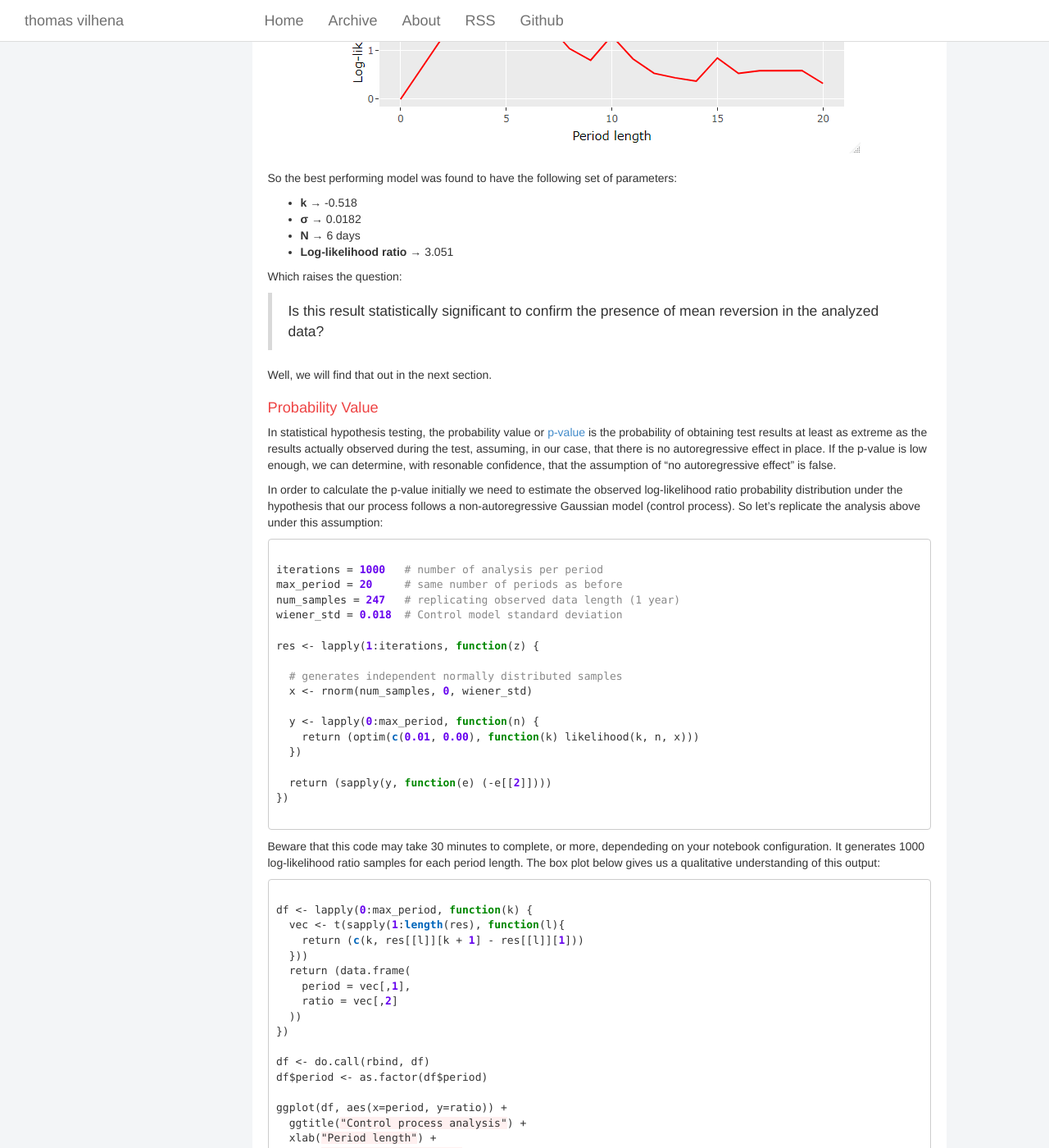
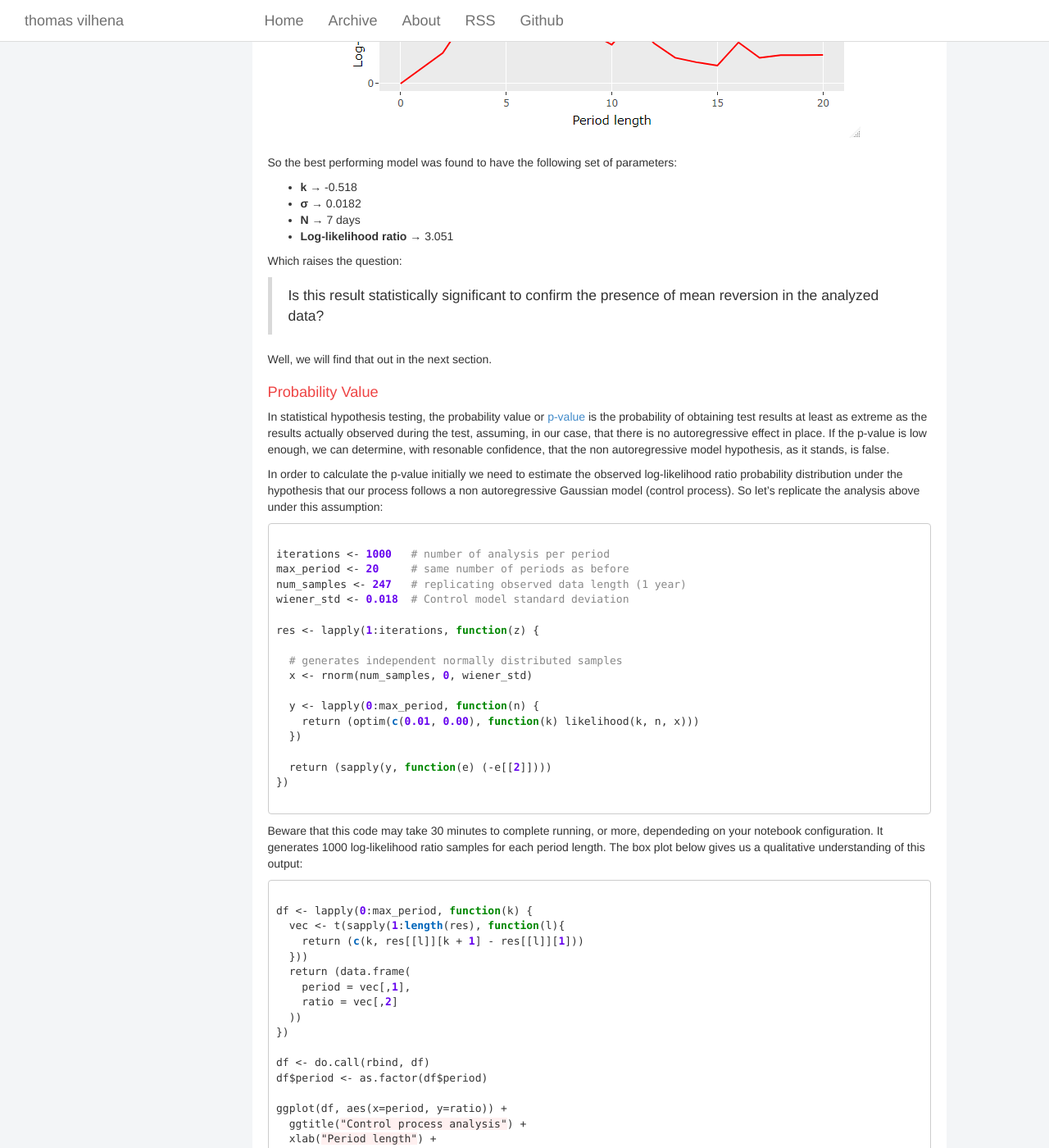
Before and after one commit to TCGV/blog, a Jekyll site: the page built from _posts/2020-01-12-likelihood-of-mean-reversion-in-stock-returns.md, in a window 1280 px wide and 1400 px high, scrolled down 2942 px. Shown: the whole window at 82% size. Built offline with Jekyll 4.4.1, drawn with Linux system fonts in a browser that asks for light colours; some of the changed text lies outside the part shown.

Commit message:
Fixing code and plots: 2020-01-12-likelihood-of-mean-reversion-in-stock-returns.md

````diff
--- a/_posts/2020-01-12-likelihood-of-mean-reversion-in-stock-returns.md
+++ b/_posts/2020-01-12-likelihood-of-mean-reversion-in-stock-returns.md
@@ -90,11 +90,11 @@ The resulting `res` list will hold, for each moving average period analyzed, all
 
 ```r
 
-df_factor = data.frame(
+df_factor <- data.frame(
   x = seq(0, max_period), y = sapply(res, function(e) (e[[1]][2]))
 )
 
-p =  ggplot() +
+p <- ggplot() +
   ggtitle("Mean Multiplier Analysis") +
   xlab("Period length") +
   ylab("Multiplier") +
@@ -135,7 +135,7 @@ ggplotly(p)
 So the best performing model was found to have the following set of parameters:
 * <b>k</b> → -0.518
 * <b>σ</b> → 0.0182
-* <b>N</b> → 6 days
+* <b>N</b> → 7 days
 * <b>Log-likelihood ratio</b> → 3.051
 
 Which raises the question:
@@ -147,16 +147,16 @@ Well, we will find that out in the next section.
 Probability Value
 ============
 
-In statistical hypothesis testing, the probability value or [p-value](https://en.wikipedia.org/wiki/P-value) is the probability of obtaining test results at least as extreme as the results actually observed during the test, assuming, in our case, that there is no autoregressive effect in place. If the p-value is low enough, we can determine, with resonable confidence, that the assumption of "no autoregressive effect" is false.
+In statistical hypothesis testing, the probability value or [p-value](https://en.wikipedia.org/wiki/P-value) is the probability of obtaining test results at least as extreme as the results actually observed during the test, assuming, in our case, that there is no autoregressive effect in place. If the p-value is low enough, we can determine, with resonable confidence, that the non autoregressive model hypothesis, as it stands, is false.
 
-In order to calculate the p-value initially we need to estimate the observed log-likelihood ratio probability distribution under the hypothesis that our process follows a non-autoregressive Gaussian model (control process). So let's replicate the analysis above under this assumption:
+In order to calculate the p-value initially we need to estimate the observed log-likelihood ratio probability distribution under the hypothesis that our process follows a non autoregressive Gaussian model (control process). So let's replicate the analysis above under this assumption:
 
 ```r
 
-iterations = 1000   # number of analysis per period
-max_period = 20     # same number of periods as before
-num_samples = 247   # replicating observed data length (1 year)
-wiener_std = 0.018  # Control model standard deviation
+iterations <- 1000   # number of analysis per period
+max_period <- 20     # same number of periods as before
+num_samples <- 247   # replicating observed data length (1 year)
+wiener_std <- 0.018  # Control model standard deviation
 
 res <- lapply(1:iterations, function(z) {
 
@@ -172,7 +172,7 @@ res <- lapply(1:iterations, function(z) {
 
 ```
 
-Beware that this code may take 30 minutes to complete, or more, dependeding on your notebook configuration. It generates 1000 log-likelihood ratio samples for each period length. The box plot below gives us a qualitative understanding of this output:
+Beware that this code may take 30 minutes to complete running, or more, dependeding on your notebook configuration. It generates 1000 log-likelihood ratio samples for each period length. The box plot below gives us a qualitative understanding of this output:
 
 ```r
 
@@ -225,9 +225,11 @@ p_value <- function (res, n, lke){
 
 ```
 
-Thus, calling this function like so `p_value(res, 6, 3.051)` yields a p-value of 1.665%. Considering the margin of error the p-value is slightly below a typical 5% threshold, which would allow us to assert, with statistical significance, that the best fitted parameter set rejects the non autoregressive model.
+Thus, calling this function like so `p_value(res, 7, 3.051)` yields a p-value of 1.665%. Considering the margin of error the p-value is slightly below a typical 5% threshold, which would allow us to assert, with statistical significance, that the best fitted parameter set rejects the non autoregressive model as it stands.
 
-Nevertheless, the best fitted parameters for all other period lengths fail to pass this significance test when the margin of error is taken into account. Reducing the assertivity of this analysis.
+Nevertheless, the best fitted parameters for all other period lengths fail to pass this significance test when the margin of error is taken into account. This is, at a minimum, intuitively odd, as how can a seven days period pass the significance test and a six (or eight) days period don't, was it a fluke?
+
+To clear this doubt I ran the analysis again for the remaining data sets, unfortunately with weaker results, as none of the moving average periods analyzed passed the significance test, which I discuss in the conclusion below.
 
 Conclusion
 ============
````
Also changed, not shown: other parts of _posts/2020-01-12-likelihood-of-mean-reversion-in-stock-returns.md (+2 -2 lines), images/p13/k_analysis.png, images/p13/period_analysis.png.
